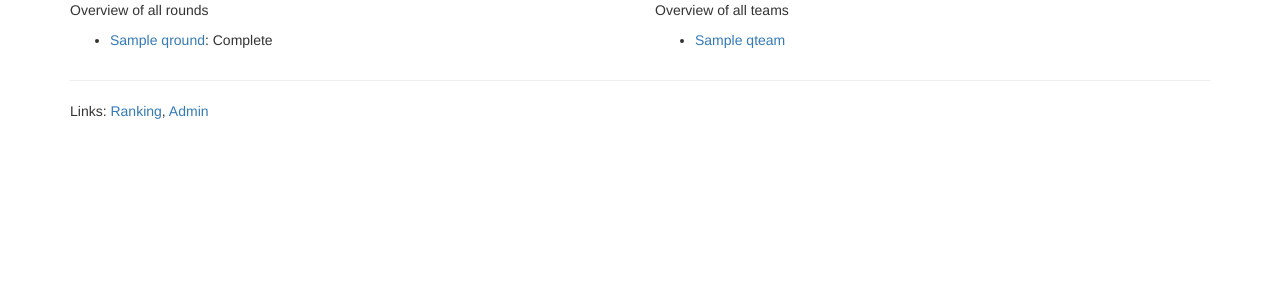
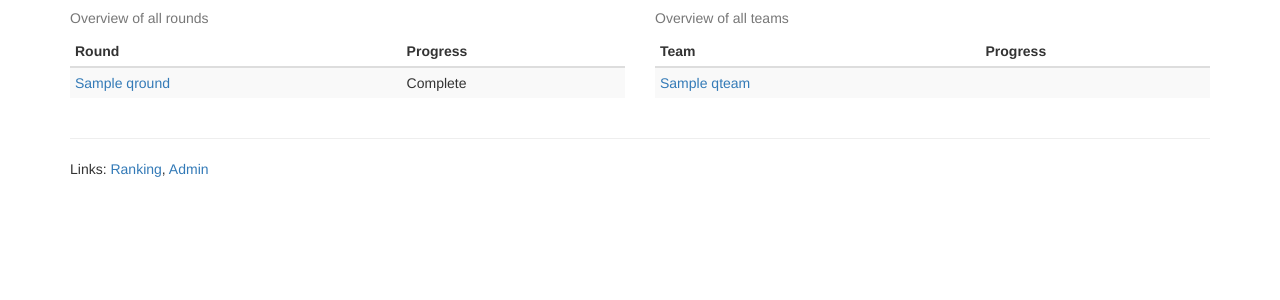
Before and after one commit to Navisence/kwispel, a Django app: page /kwis/ in a window 1280 px wide. Shown: the top 300 px of the page. Run offline with Django 3.2, Linux system fonts and the light colour scheme; tables that the repository leaves empty hold one stand-in row (values such as "Sample post"); some libraries are stand-ins or nearby versions.

Commit message:
Replacing index view lists with tables

```diff
--- a/kwis/templates/kwis/index.html
+++ b/kwis/templates/kwis/index.html
@@ -8,12 +8,23 @@
       <div class="row">
         <div class="col-sm-6">
         {% if round_list %}
-          <p>Overview of all rounds</p>
-          <ul>
-          {% for round, status in round_list %}
-	  <li><a href="{% url 'kwis:rnd_detail' round.id %}">{{ round.round_name }}</a>: {{ status }}</li>
-          {% endfor %}
-          </ul>
+          <table class="table table-condensed table-striped">
+            <caption>Overview of all rounds</caption>
+            <thead>
+              <th>Round</th>
+              <th>Progress</th>
+            </thead>
+            {% for round, status in round_list %}
+            <tr>
+              <td>
+                <a href="{% url 'kwis:rnd_detail' round.id %}">{{ round.round_name }}</a>
+              </td>
+              <td>
+               {{ status }}
+              </td>
+            </tr>
+            {% endfor %}
+          </table>
         {% else %}
           <p>No rounds are available.</p>
         {% endif %}
@@ -21,12 +32,22 @@
 
         <div class="col-sm-6">
         {% if team_list %}
-          <p>Overview of all teams</p>
-          <ul>
-          {% for team in team_list %}
-          <li><a href="{% url 'kwis:team_detail' team.id %}">{{ team.team_name }}</a></li>
-          {% endfor %}
-          </ul>
+          <table class="table table-condensed table-striped">
+          <caption>Overview of all teams</caption>
+            <thead>
+              <th>Team</th>
+              <th>Progress</th>
+            </thead>
+            {% for team in team_list %}
+            <tr>
+              <td>
+                <a href="{% url 'kwis:team_detail' team.id %}">{{ team.team_name }}</a>
+              </td>
+              <td>
+              </td>
+            </tr>
+            {% endfor %}
+          </table>
         {% else %}
           <p>No teams are available.</p>
         {% endif %}
```
